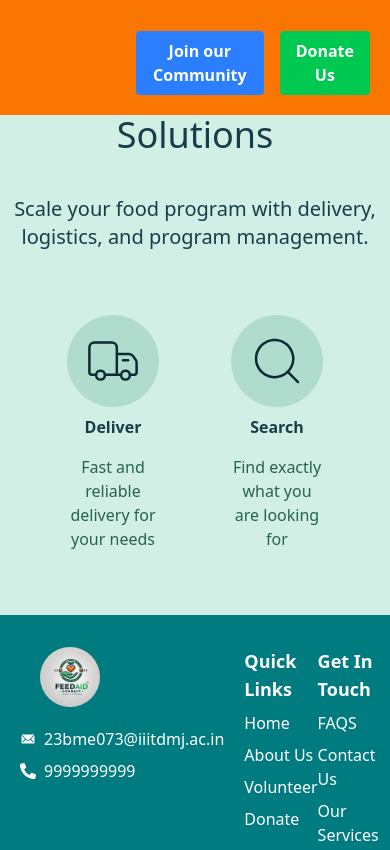
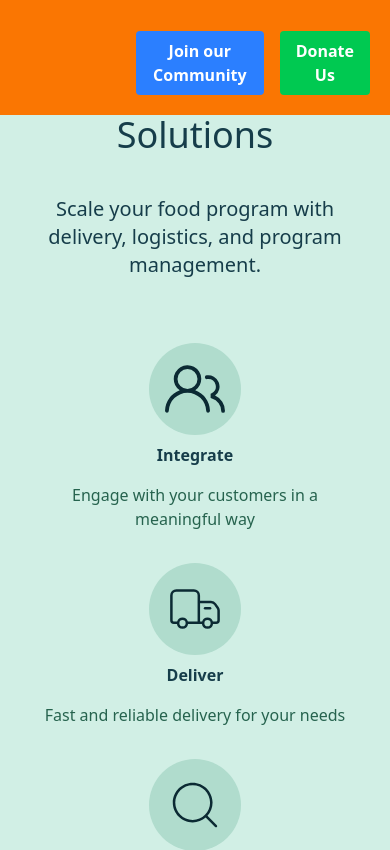
Before and after one commit to Vanshikaxxa/FeedAid_Connect, a Next.js app: page / in a window 390 px wide. Shown: the part 949-1799 px from the top of the page. Built offline with nearby package versions, Linux system fonts and the light colour scheme.

Commit message:
solutions responsive and comp(testi) added

```diff
--- a/public/components/Solutions.tsx
+++ b/public/components/Solutions.tsx
@@ -4,7 +4,7 @@ import { CiDeliveryTruck, CiSearch, CiCreditCard1 } from "react-icons/ci";
 
 const Solutions = () => {
   return (
-    <div className="bg-[#d1efe5] flex flex-col min-screen h-[500px]">
+    <div className="bg-[#d1efe5] flex flex-col min-screen min-h-[500px] w-full px-4">
       <h4 className="text-center text-[#163d4a] text-4xl md:m-6">Solutions</h4>
 
       <div className="text-center text-xl text-[#163d4a] my-10">
@@ -12,8 +12,8 @@ const Solutions = () => {
         management.
       </div>
 
-      <div className="flex justify-center gap-18 my-6">
-        <div className="flex flex-col items-center text-center max-w-xs">
+      <div className="grid grid-cols-1 sm:grid-cols-2 lg:grid-cols-4 gap-8 m-6 justify-items-center">
+        <div className="flex flex-col items-center text-center w-full max-w-sm">
           <div className="p-4 bg-[#b0dccd] rounded-full">
             <GoPeople className="text-6xl text-[#0b2a33]" />
           </div>
@@ -23,7 +23,7 @@ const Solutions = () => {
           </p>
         </div>
 
-        <div className="flex flex-col items-center text-center max-w-xs">
+        <div className="flex flex-col items-center text-center w-full max-w-sm">
           <div className="p-4 bg-[#b0dccd] rounded-full">
             <CiDeliveryTruck className="text-6xl text-[#0b2a33]" />
           </div>
@@ -33,7 +33,7 @@ const Solutions = () => {
           </p>
         </div>
 
-        <div className="flex flex-col items-center text-center max-w-xs">
+        <div className="flex flex-col items-center text-center w-full max-w-sm">
           <div className="p-4 bg-[#b0dccd] rounded-full">
             <CiSearch className="text-6xl text-[#0b2a33]" />
           </div>
@@ -43,7 +43,7 @@ const Solutions = () => {
           </p>
         </div>
 
-        <div className="flex flex-col items-center text-center max-w-xs">
+        <div className="flex flex-col items-center text-center w-full max-w-sm">
           <div className="p-4 bg-[#b0dccd] rounded-full">
             <CiCreditCard1 className="text-6xl text-[#0b2a33]" />
           </div>
--- /dev/null
+++ b/public/components/Testimonials.tsx
@@ -0,0 +1,7 @@
+import React from "react";
+
+const Testimonials = () => {
+  return <div></div>;
+};
+
+export default Testimonials;
```
